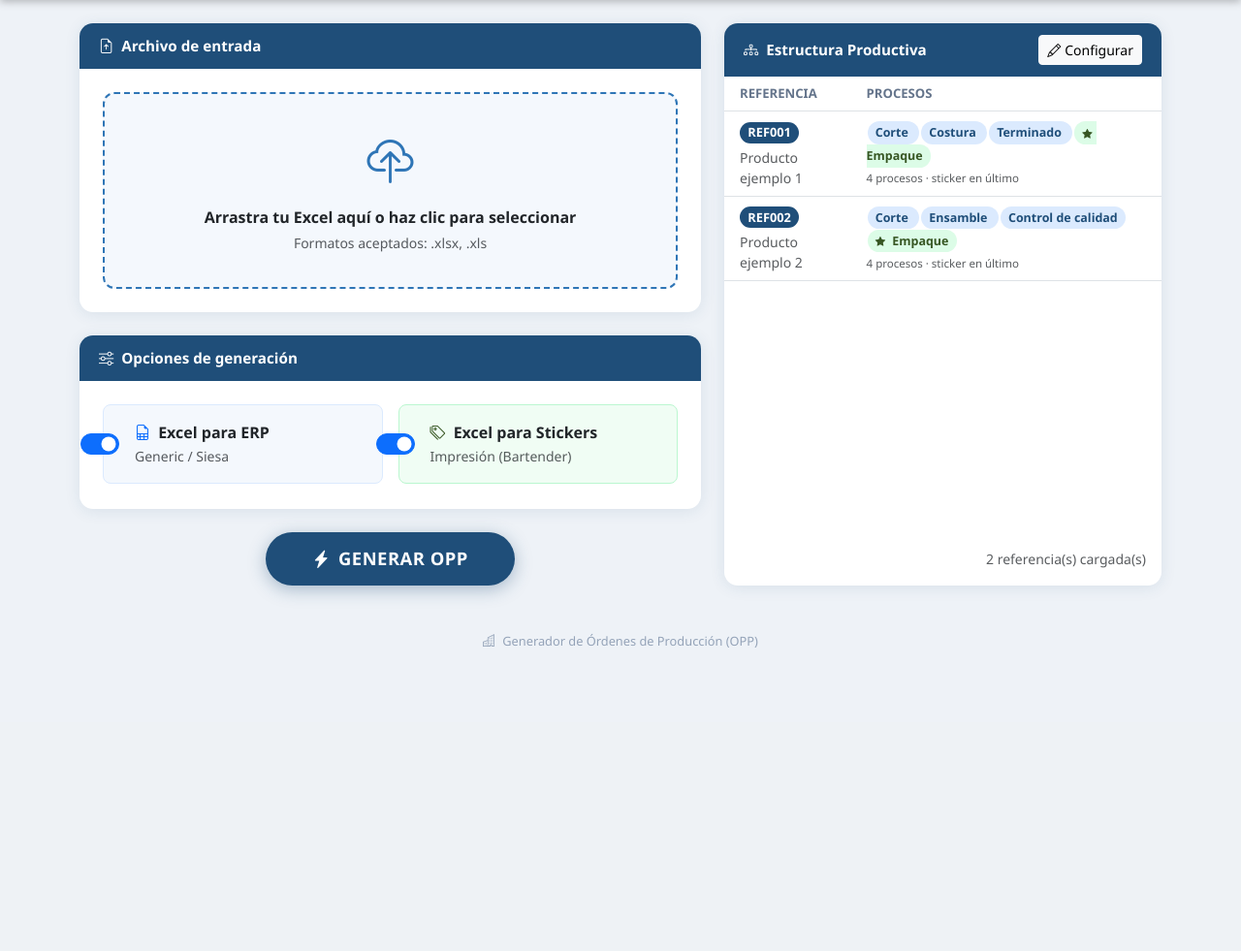
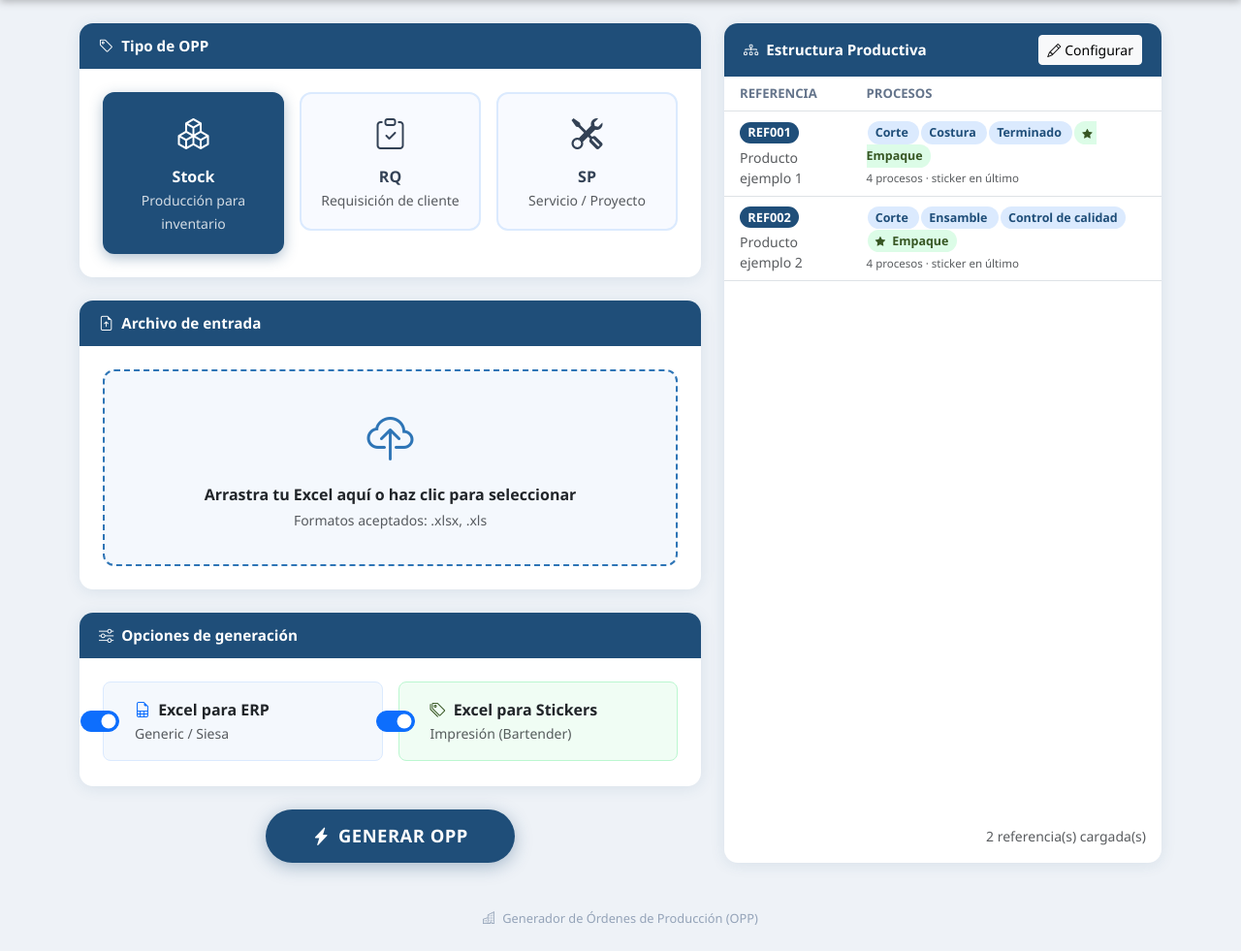
Before and after one commit to asistentelogistica2-maker/Opps-Control-Piso, a Flask app: page / in a window 1280 px wide. Shown: the part 55-1036 px from the top of the page at 97% size. Before the commit the page ends 723 px from the top, so only its background shows below. Run offline with Flask 3, Linux system fonts and the light colour scheme.

Commit message:
feat: selector de tipo de OPP (Stock, RQ, SP)
- Agrega tarjetas visuales al inicio del formulario para elegir tipo
- Tipos disponibles: Stock, RQ, SP (seleccion por defecto: Stock)
- El tipo se propaga a cada OPP generada y aparece en la tabla de resultados
- El Excel ERP incluye columna 'Tipo' como primera columna

Co-Authored-By: Claude Sonnet 4.6 <noreply@anthropic.com>

```diff
--- a/app.py
+++ b/app.py
@@ -26,6 +26,7 @@ def generar():
 
     gen_erp = 'gen_erp' in request.form
     gen_stickers = 'gen_stickers' in request.form
+    tipo_opp = request.form.get('tipo_opp', 'Stock')
 
     if not gen_erp and not gen_stickers:
         flash('Seleccione al menos una opción de generación.', 'warning')
@@ -44,7 +45,7 @@ def generar():
             flash('El archivo Excel no tiene datos.', 'warning')
             return redirect(url_for('index'))
 
-        opp_rows, sticker_rows, errors = generate_opps(rows, estructura)
+        opp_rows, sticker_rows, errors = generate_opps(rows, estructura, tipo_opp)
         token = str(uuid.uuid4())
 
         if gen_erp and opp_rows:
@@ -63,6 +64,7 @@ def generar():
             sticker_rows=sticker_rows,
             errors=errors,
             token=token,
+            tipo_opp=tipo_opp,
             has_erp=gen_erp and bool(opp_rows),
             has_stickers=gen_stickers and bool(sticker_rows),
         )
--- a/logic/excel_io.py
+++ b/logic/excel_io.py
@@ -63,7 +63,7 @@ def write_erp_excel(opp_rows, target):
     wb = openpyxl.Workbook()
     ws = wb.active
     ws.title = "OPP ERP"
-    headers = ["OPP", "Cliente", "Referencia", "Proceso", "Cantidad"]
+    headers = ["Tipo", "OPP", "Cliente", "Referencia", "Proceso", "Cantidad"]
     _apply_headers(ws, headers, "1F4E79")
     for r, row in enumerate(opp_rows, 2):
         for col, key in enumerate(headers, 1):
--- a/logic/generator.py
+++ b/logic/generator.py
@@ -32,7 +32,7 @@ def _next_opp_number():
     return data["last"]
 
 
-def generate_opps(input_rows, estructura):
+def generate_opps(input_rows, estructura, tipo_opp="Stock"):
     """Returns (opp_rows, sticker_rows, errors)."""
     opp_rows = []
     sticker_rows = []
@@ -61,6 +61,7 @@ def generate_opps(input_rows, estructura):
         for proceso in procesos:
             opp_num = _next_opp_number()
             opp_rows.append({
+                "Tipo": tipo_opp,
                 "OPP": opp_num,
                 "Cliente": cliente,
                 "Referencia": ref,
--- a/templates/base.html
+++ b/templates/base.html
@@ -85,6 +85,19 @@
     }
     .badge-last { background: #dcfce7; color: var(--green); }
 
+    /* Tipo OPP cards */
+    .tipo-card {
+      border: 2px solid #dbeafe; border-radius: 12px;
+      padding: 1.1rem .5rem; text-align: center; color: #334155;
+      background: #f8faff; transition: all .2s; cursor: pointer;
+    }
+    .tipo-card:hover { border-color: var(--primary-light); background: #eff6ff; color: var(--primary); }
+    .btn-check:checked + .tipo-card {
+      border-color: var(--primary); background: var(--primary); color: #fff !important;
+      box-shadow: 0 4px 14px rgba(31,78,121,.35);
+    }
+    .btn-check:checked + .tipo-card small { color: rgba(255,255,255,.8) !important; }
+
     /* Footer */
     footer { font-size: .8rem; color: #94a3b8; text-align: center; padding: 1.5rem 0; }
   </style>
--- a/templates/index.html
+++ b/templates/index.html
@@ -7,6 +7,45 @@
   <!-- LEFT: Form -->
   <div class="col-lg-7">
     <form method="POST" action="{{ url_for('generar') }}" enctype="multipart/form-data" id="formGenerar">
+
+      <!-- Tipo de OPP -->
+      <div class="card mb-4">
+        <div class="card-header-blue">
+          <i class="bi bi-tag me-2"></i>Tipo de OPP
+        </div>
+        <div class="card-body p-4">
+          <div class="row g-3">
+
+            <div class="col-4">
+              <input type="radio" class="btn-check" name="tipo_opp" id="tipoStock" value="Stock" checked>
+              <label class="btn w-100 tipo-card" for="tipoStock">
+                <i class="bi bi-boxes d-block mb-2" style="font-size:2rem;"></i>
+                <span class="fw-bold d-block">Stock</span>
+                <small class="text-muted">Producción para inventario</small>
+              </label>
+            </div>
+
+            <div class="col-4">
+              <input type="radio" class="btn-check" name="tipo_opp" id="tipoRQ" value="RQ">
+              <label class="btn w-100 tipo-card" for="tipoRQ">
+                <i class="bi bi-clipboard-check d-block mb-2" style="font-size:2rem;"></i>
+                <span class="fw-bold d-block">RQ</span>
+                <small class="text-muted">Requisición de cliente</small>
+              </label>
+            </div>
+
+            <div class="col-4">
+              <input type="radio" class="btn-check" name="tipo_opp" id="tipoSP" value="SP">
+              <label class="btn w-100 tipo-card" for="tipoSP">
+                <i class="bi bi-tools d-block mb-2" style="font-size:2rem;"></i>
+                <span class="fw-bold d-block">SP</span>
+                <small class="text-muted">Servicio / Proyecto</small>
+              </label>
+            </div>
+
+          </div>
+        </div>
+      </div>
 
       <!-- Upload card -->
       <div class="card mb-4">
```
Also changed, not shown: templates/resultados.html (+5 -2 lines).
